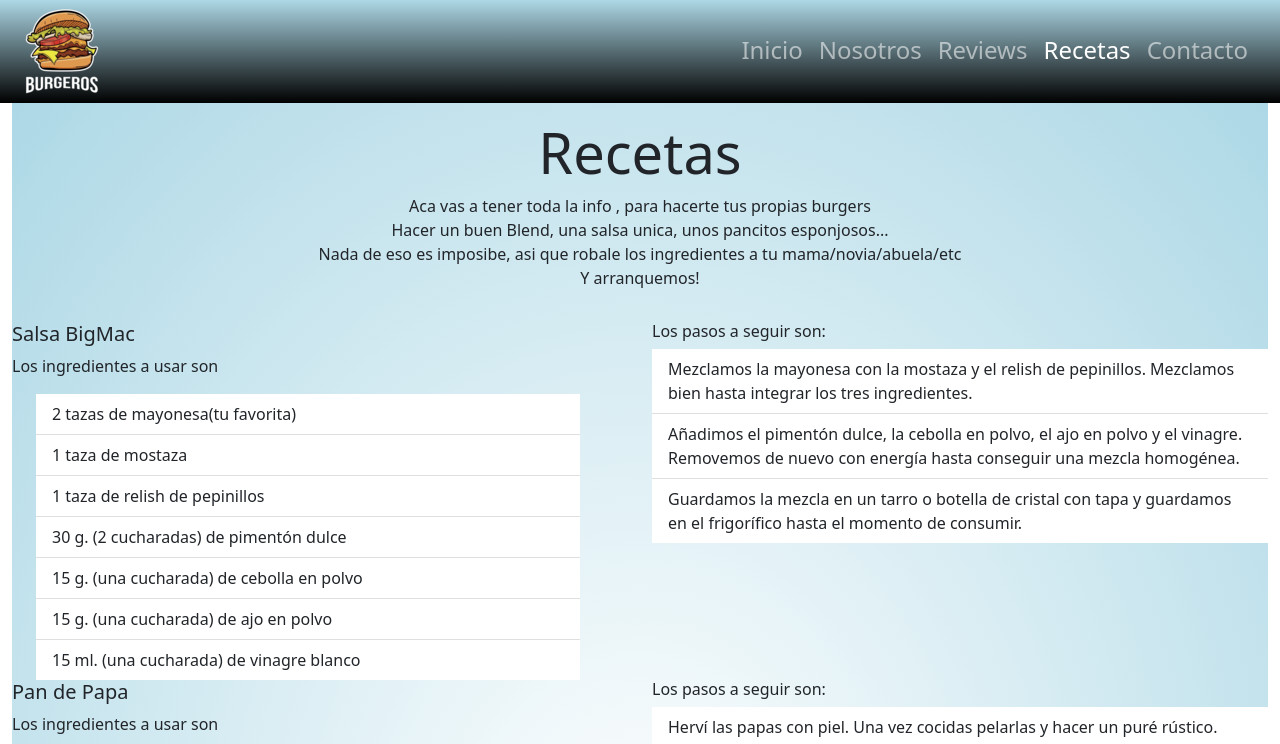
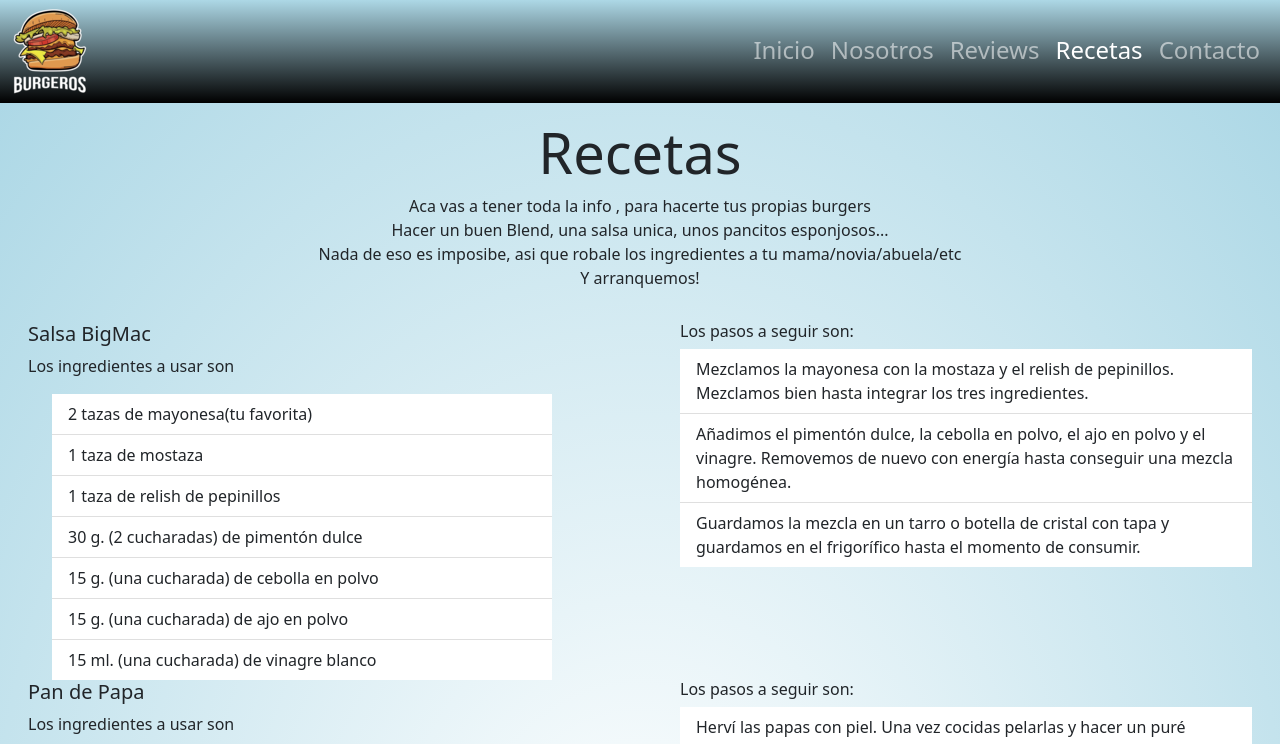
Before and after one commit to Crisav1997/burgerAvila1, a plain HTML site: page pages/recetas.html in a window 1280 px wide. Shown: the top 744 px of the page. Drawn offline with nearby package versions, Linux system fonts and the light colour scheme.

Commit message:
Se corrigen padding y margin

```diff
--- a/css/estilo.css
+++ b/css/estilo.css
@@ -23,6 +23,14 @@ main{
 .centrarTxt{
     text-align: center;
 }
+.padCero{
+    padding: 0px;
+}
+.padQuince{
+    padding-left: 40px;
+    padding-right: 40px;
+}
+
 @media only screen and (max-width: 768px){
 .centrar{
     text-align: center;
--- a/pages/recetas.html
+++ b/pages/recetas.html
@@ -9,7 +9,7 @@
     <title>recetas</title>
 </head>
 <body>
-    <div class="container-fluid">
+    <div class="container-fluid padCero">
 
             <div class="row bgFooter">
                 <div class="col-12 col-lg-4 centrar"><a href="#"><img src="../assets/img/logo_burger.png" alt="logo"></a></div>
@@ -44,7 +44,7 @@
         </div>
       <main>
         <div class="row">
-          <div class="col-12 col-lg-12  text-center pt-3 pb-3">
+          <div class="col-12 col-lg-12  text-center pt-3 pb-3 padQuince">
             <h1 class="display-4">Recetas</h1>
             <p>Aca vas a tener toda la info , para hacerte tus propias burgers <br>
               Hacer un buen Blend, una salsa unica, unos pancitos esponjosos... <br>
@@ -53,7 +53,7 @@
           </div>
         </div>
         <div class="row">
-          <div class="col-12 col-lg-6">
+          <div class="col-12 col-lg-6 padQuince">
             <h5>Salsa BigMac</h5>
             <P>Los ingredientes a usar son</P>
             <ul class="list-group list-group-flush ps-4 pe-5" >
@@ -66,7 +66,7 @@
               <li class="list-group-item">15 ml. (una cucharada) de vinagre blanco</li>
             </ul>
           </div>
-          <div class="col-12 col-lg-6">
+          <div class="col-12 col-lg-6 padQuince">
             <h6>Los pasos a seguir son:</h6>
             <ul class="list-group list-group-flush">
               <li class="list-group-item">Mezclamos la mayonesa con la mostaza y el relish de pepinillos. Mezclamos bien hasta integrar los tres ingredientes.</li>
@@ -79,7 +79,7 @@
 
 
         <div class="row">
-          <div class="col-12 col-lg-6">
+          <div class="col-12 col-lg-6 padQuince">
             <h5>Pan de Papa</h5>
             <P>Los ingredientes a usar son</P>
             <ul class="list-group list-group-flush ps-4 pe-5" >
@@ -93,7 +93,7 @@
               <li class="list-group-item">50 g de manteca (o 30 ml de aceite neutro)</li>
             </ul>
           </div>
-          <div class="col-12 col-lg-6">
+          <div class="col-12 col-lg-6 padQuince">
             <h6>Los pasos a seguir son:</h6>
             <ul class="list-group list-group-flush">
               <li class="list-group-item">Herví las papas con piel. Una vez cocidas pelarlas y hacer un puré rústico. Reservar. </li>
```
Also changed, not shown: index.html (+2 -2 lines), pages/contacto.html (+5 -5 lines), pages/nosotros.html (+5 -5 lines), pages/reviews.html (+5 -5 lines).
